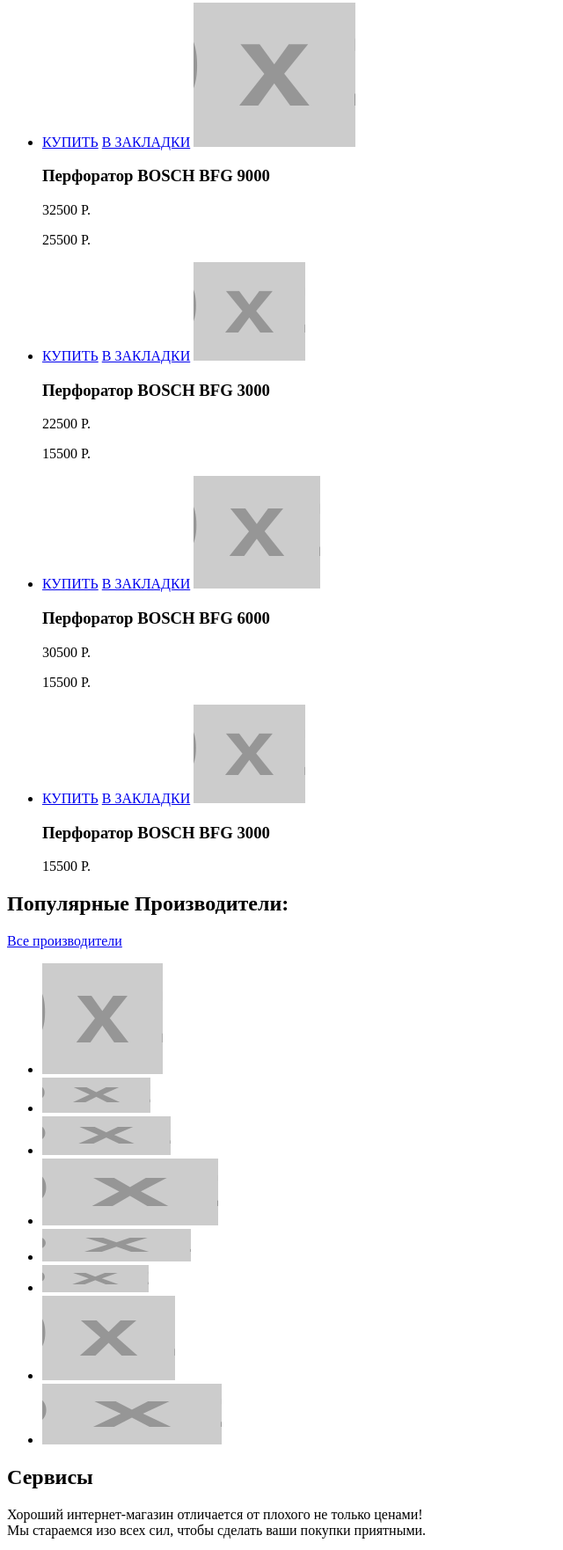
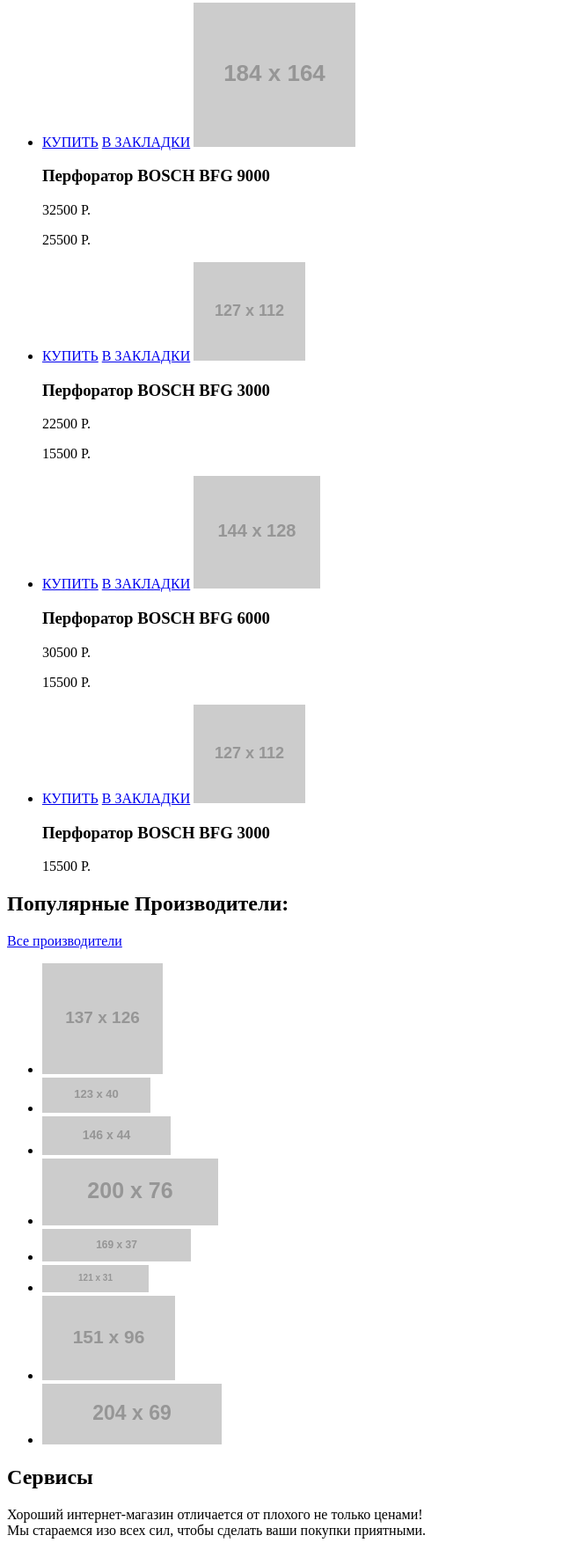
Before and after one commit to MaksymPasichnyk/1026903-technomart-29, a plain HTML site: page index.html in a window 1280 px wide. Shown: the part 1213-2975 px from the top of the page at 88% size, without its empty margins (0-640 px from the left). Drawn offline with Linux system fonts and the light colour scheme; placeholder pictures from the web are drawn by us.

Commit message:
Исправил ошибки в разметке index и catalog
Исправил соответствия width heigth тега img;
Убрал атрибут target cогласно комментариям

```diff
--- a/index.html
+++ b/index.html
@@ -94,7 +94,7 @@
       <li>
         <a href="#">КУПИТЬ</a>
         <a href="#">В ЗАКЛАДКИ</a>
-        <img src="https://via.placeholder.com/10x10" alt="BOSCH BFG 9000" width="184" height="164">
+        <img src="https://via.placeholder.com/184x164" alt="BOSCH BFG 9000" width="184" height="164">
         <h3>Перфоратор BOSCH BFG 9000</h3>
         <p>32500 Р.</p>
         <p href="#">25500 Р.</p>
@@ -102,7 +102,7 @@
       <li>
         <a href="#">КУПИТЬ</a>
         <a href="#">В ЗАКЛАДКИ</a>
-        <img src="https://via.placeholder.com/10x10" alt="BOSCH BFG 3000" width="127" height="112">
+        <img src="https://via.placeholder.com/127x112" alt="BOSCH BFG 3000" width="127" height="112">
         <h3>Перфоратор BOSCH BFG 3000</h3>
         <p>22500 Р.</p>
         <p href="#">15500 Р.</p>
@@ -110,7 +110,7 @@
       <li>
         <a href="#">КУПИТЬ</a>
         <a href="#">В ЗАКЛАДКИ</a>
-        <img src="https://via.placeholder.com/10x10" alt="BOSCH BFG 6000" width="144" height="128">
+        <img src="https://via.placeholder.com/144x128" alt="BOSCH BFG 6000" width="144" height="128">
         <h3>Перфоратор BOSCH BFG 6000</h3>
         <p>30500 Р.</p>
         <p href="#">15500 Р.</p>
@@ -118,7 +118,7 @@
       <li>
         <a href="#">КУПИТЬ</a>
         <a href="#">В ЗАКЛАДКИ</a>
-        <img src="https://via.placeholder.com/10x10" alt="BOSCH BFG 3000" width="127" height="112">
+        <img src="https://via.placeholder.com/127x112" alt="BOSCH BFG 3000" width="127" height="112">
         <h3>Перфоратор BOSCH BFG 3000</h3>
         <p href="#">15500 Р.</p>
       </li>
@@ -132,14 +132,14 @@
       <section>
         <!-- Перечень популярных производителей -->
         <ul>
-          <li><a href="#"><img src="https://via.placeholder.com/10x10" alt="Bosch" width="137" height="126"></a></li>
-          <li><a href="#"><img src="https://via.placeholder.com/10x10" alt="Makita" width="123" height="40"></a></li>
-          <li><a href="#"><img src="https://via.placeholder.com/10x10" alt="DeWALT" width="146" height="44"></a></li>
-          <li><a href="#"><img src="https://via.placeholder.com/10x10" alt="Интерскон" width="200" height="76"></a></li>
-          <li><a href="#"><img src="https://via.placeholder.com/10x10" alt="Hitachi" width="169" height="37"></a></li>
-          <li><a href="#"><img src="https://via.placeholder.com/10x10" alt="LG" width="121" height="31"></a></li>
-          <li><a href="#"><img src="https://via.placeholder.com/10x10" alt="AEG" width="151" height="96"></a></li>
-          <li><a href="#"><img src="https://via.placeholder.com/10x10" alt="metabo" width="204" height="69"></a></li>
+          <li><a href="#"><img src="https://via.placeholder.com/137x126" alt="Bosch" width="137" height="126"></a></li>
+          <li><a href="#"><img src="https://via.placeholder.com/123x40" alt="Makita" width="123" height="40"></a></li>
+          <li><a href="#"><img src="https://via.placeholder.com/146x44" alt="DeWALT" width="146" height="44"></a></li>
+          <li><a href="#"><img src="https://via.placeholder.com/200x76" alt="Интерскон" width="200" height="76"></a></li>
+          <li><a href="#"><img src="https://via.placeholder.com/169x37" alt="Hitachi" width="169" height="37"></a></li>
+          <li><a href="#"><img src="https://via.placeholder.com/121x31" alt="LG" width="121" height="31"></a></li>
+          <li><a href="#"><img src="https://via.placeholder.com/151x96" alt="AEG" width="151" height="96"></a></li>
+          <li><a href="#"><img src="https://via.placeholder.com/204x69" alt="metabo" width="204" height="69"></a></li>
         </ul>
       </section>
     </section>
@@ -194,7 +194,7 @@
 
   <footer>
     <!-- Логотип и Контакты -->
-    <a><img src="https://via.placeholder.com/220x47" alt="Техномарт"></a>
+    <a><img src="https://via.placeholder.com/220x47" alt="Техномарт" width="220" height="47"></a>
     <address>г. Санкт-Петербург, ул. Б. Конюшенная, д. 19/8 <br>
       +7 (812) 555-05-55
     </address>
@@ -230,7 +230,7 @@
     <!-- Инфо о разработчике -->
     <p>
       Обратная связь:
-      <a href="mailto:mail@htmlacademy.ru" target="_blank">mail@htmlacademy.ru</a>
+      <a href="mailto:mail@htmlacademy.ru">mail@htmlacademy.ru</a>
     </p>
     <p>
       Разработано — <a href="https://htmlacademy.ru/" target="_blank">htmlacademy.ru</a>
```
Also changed, not shown: сatalog.html (+13 -13 lines).
